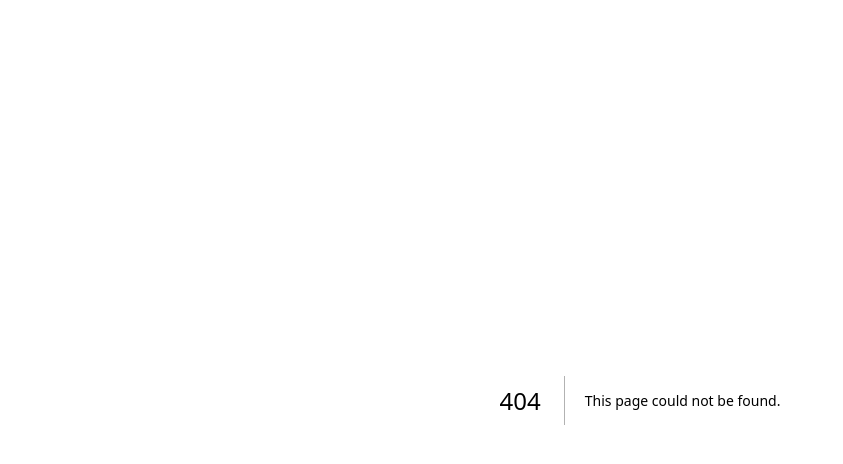
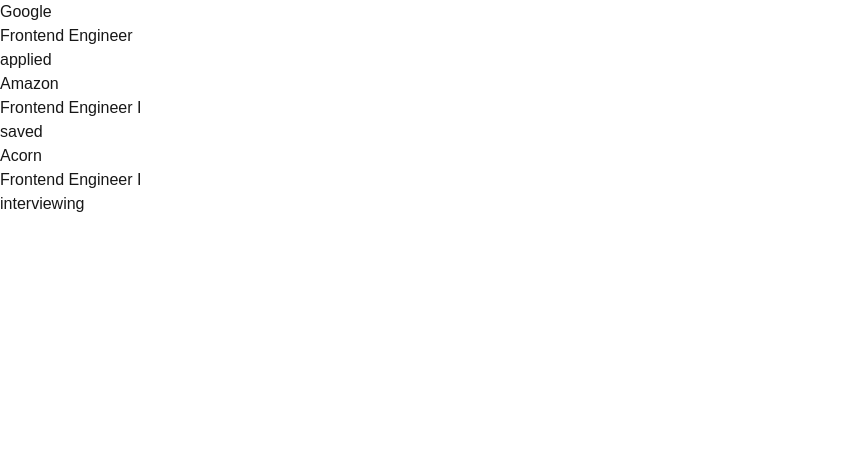
Before and after one commit to andrewlit10/ai-job-tracker, a Next.js app: page /jobs in a window 1280 px wide. Before the commit this address had no page. Shown: the top 464 px of the page, without its empty margins (0-843 px from the left). Built offline with nearby package versions, Linux system fonts and the light colour scheme.

Commit message:
render job list from mock data

```diff
--- /dev/null
+++ b/src/app/jobs/page.tsx
@@ -0,0 +1,15 @@
+import { mockJobs } from "@/lib/mockJobs";
+
+export default function JobsPage() {
+  return (
+    <main>
+      {mockJobs.map((job) => (
+        <div key={job.id}>
+          <h2>{job.company}</h2>
+          <p>{job.title}</p>
+          <p>{job.status}</p>
+        </div>
+      ))}
+    </main>
+  );
+}
```
